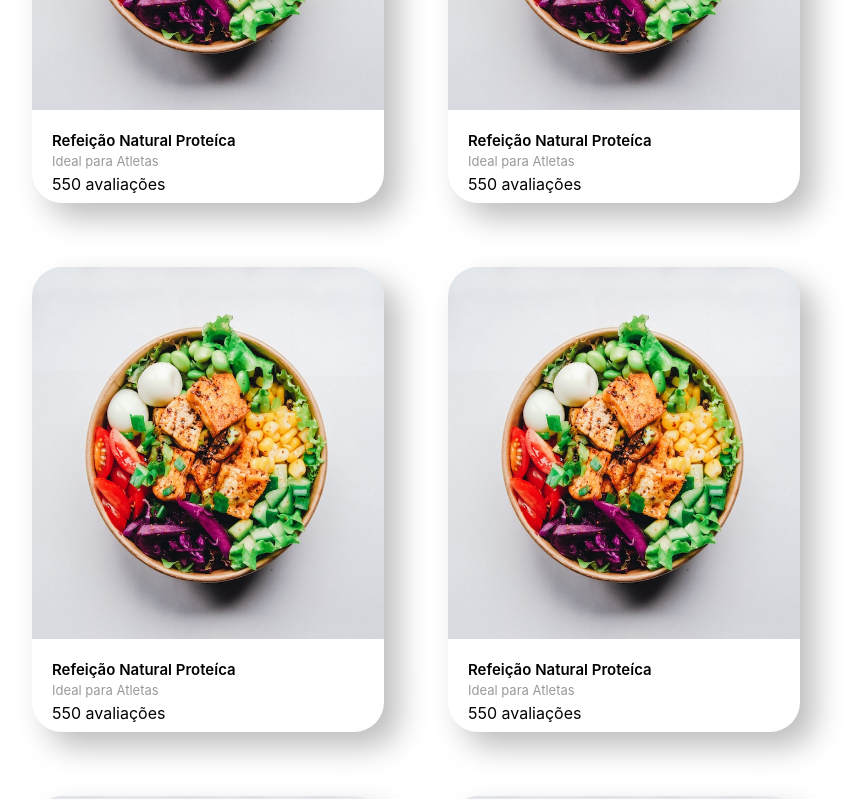
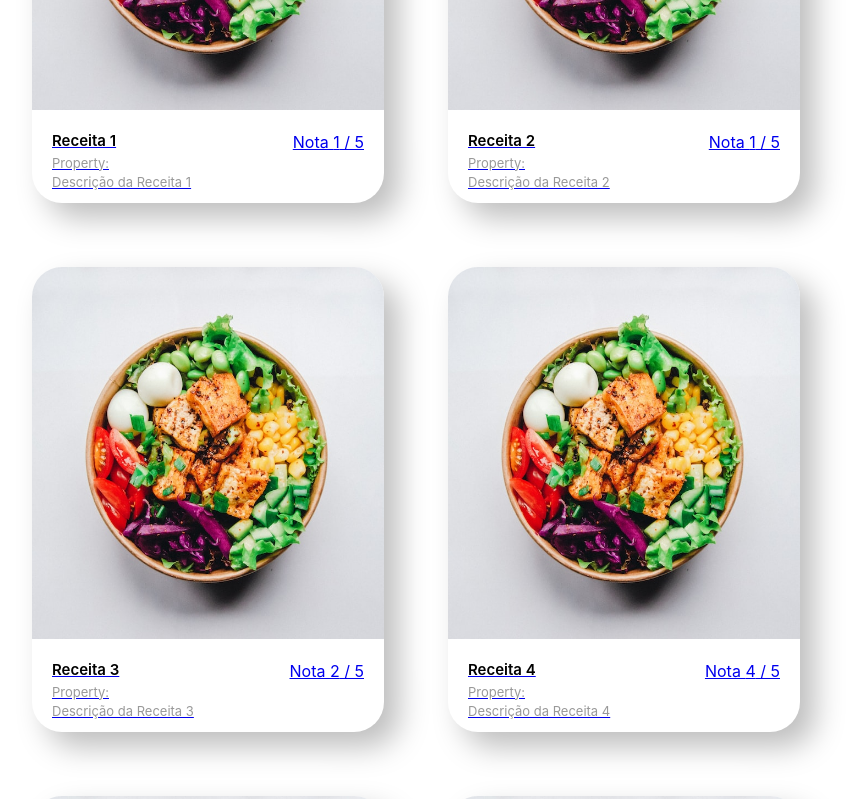
Before and after one commit to BrenoFlaubert/react-app-receitas, a React (Vite) app: page /minhas-receitas in a window 1280 px wide. Shown: the part 480-1279 px from the top of the page, without its empty margins (224-1083 px from the left). Built offline with nearby package versions, Linux system fonts and the light colour scheme.

Commit message:
feat: mudanças no Card e na Page minhas receitas

```diff
--- a/src/components/Card/index.tsx
+++ b/src/components/Card/index.tsx
@@ -1,17 +1,24 @@
+import { Link } from "react-router-dom";
 import { CardContainer } from "./styles";
+import { IReceita } from "../../types/IReceita";
 
-const Card = () => {
+const Card = ({id, name, imgUrl, description, assessment, owner}: IReceita) => {
   return (
-    <CardContainer>
-      <div className="card">
-        <img className="img" src="src/images/food-1.jpg" alt="" />
-        <div className="description">
-          <p className="h3">Refeição Natural Proteíca</p>
-          <p className="p">Ideal para Atletas</p>
-          <p className="span">550 avaliações</p>
+    <Link to={`minhas-receitas/${id}`}>
+      <CardContainer>
+        <div className="card">
+          <img className="img" src={imgUrl} alt="" />
+          <div className="description">
+            <div style={{display: "flex", justifyContent: "space-between"}}>
+              <p className="h3">{name}</p>
+              <p className="span">Nota {assessment} / 5</p>
+            </div>
+            <p className="p">Property: {owner.ownerName}</p>
+            <p className="p">{description}</p>
+          </div>
         </div>
-      </div>
-    </CardContainer>
+      </CardContainer>
+    </Link>
   );
 };
 
--- a/src/components/Card/styles.ts
+++ b/src/components/Card/styles.ts
@@ -1,6 +1,6 @@
 import { styled } from "styled-components";
 
-export const CardContainer = styled.div`
+export const CardContainer = styled.a`
   .card {
     width: 352px;
     height: 465px;
@@ -24,7 +24,6 @@ export const CardContainer = styled.div`
     margin: 20px;
     display: flex;
     flex-direction: column;
-    align-items: space-around;
   }
 
   .description .h3 {
--- a/src/pages/MinhasReceitas/MinhasReceitas.tsx
+++ b/src/pages/MinhasReceitas/MinhasReceitas.tsx
@@ -1,32 +1,60 @@
+import React, { useState } from "react"
 import OutlinedButton from "../../components/Buttons/OutlineButton"
 import Card from "../../components/Card"
 import Search from "../../components/Input/Search"
+import { IReceita } from "../../types/IReceita"
 import { MinhasReceitasContainer } from "./styles"
 
 export const MinhasReceitas = () => {
+  const [arrayDeReceitas, setArrayDeReceitas] = useState([]);
+  const populator = () => {
+    const newArrayDeReceitas = [];
+    for (let i = 1; i <= 8; i++) {
+      const receita = {
+        id: i,
+        name: `Receita ${i}`,
+        imgUrl: `src/images/food-1.jpg`,
+        description: `Descrição da Receita ${i}`,
+        assessment: Math.floor(Math.random() * 5) + 1,
+        owner: {
+          id: i,
+          name: `Proprietário ${i}`,
+        },
+      };
+      newArrayDeReceitas.push(receita);
+    }
+    //@ts-ignore
+    setArrayDeReceitas(newArrayDeReceitas);
+  };
+
+  React.useEffect(() => {
+    populator();
+  }, []);
+
   return (
     <MinhasReceitasContainer>
       <nav className="navReceitas">
-        <Search type="search" onChange={(e: any) => {console.log(e.target.value)}} placeholder="Pesquisar receita..." />
+        <Search
+          type="search"
+          onChange={(e) => {
+            console.log(e.target.value);
+          }}
+          placeholder="Pesquisar receita..."
+        />
         <OutlinedButton onClick={() => {}}>NOVA RECEITA</OutlinedButton>
       </nav>
       <div className="receitasContainer">
-        <Card/>
-        <Card/>
-        <Card/>
-        <Card/>
-        <Card/>
-        <Card/>
-        <Card/>
-        <Card/>
-        <Card/>
-        <Card/>
-        <Card/>
-        <Card/>
-        <Card/>
-        <Card/>
-        <Card/>
+        {arrayDeReceitas.map(({id, name, imgUrl, description, assessment, owner}: IReceita) => (
+          <Card
+            name={name}
+            imgUrl={imgUrl}
+            description={description}
+            assessment={assessment}
+            owner={owner}
+            id={id}
+          />
+        ))}
       </div>
     </MinhasReceitasContainer>
-  )
-}
+  );
+};
--- a/src/types/IOwner.ts
+++ b/src/types/IOwner.ts
@@ -1,4 +1,4 @@
 export interface IOwner {
   id: number;
-  name: string;
+  ownerName: string;
 }
```
